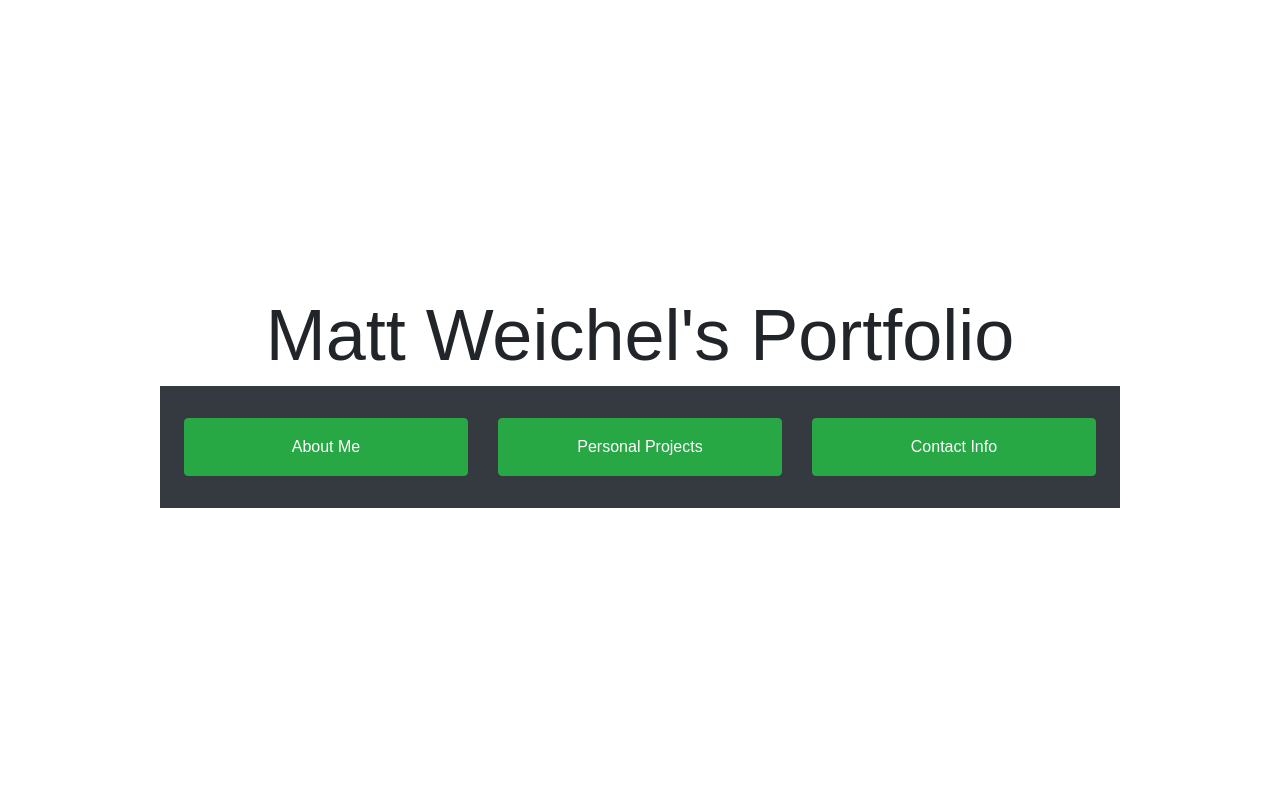
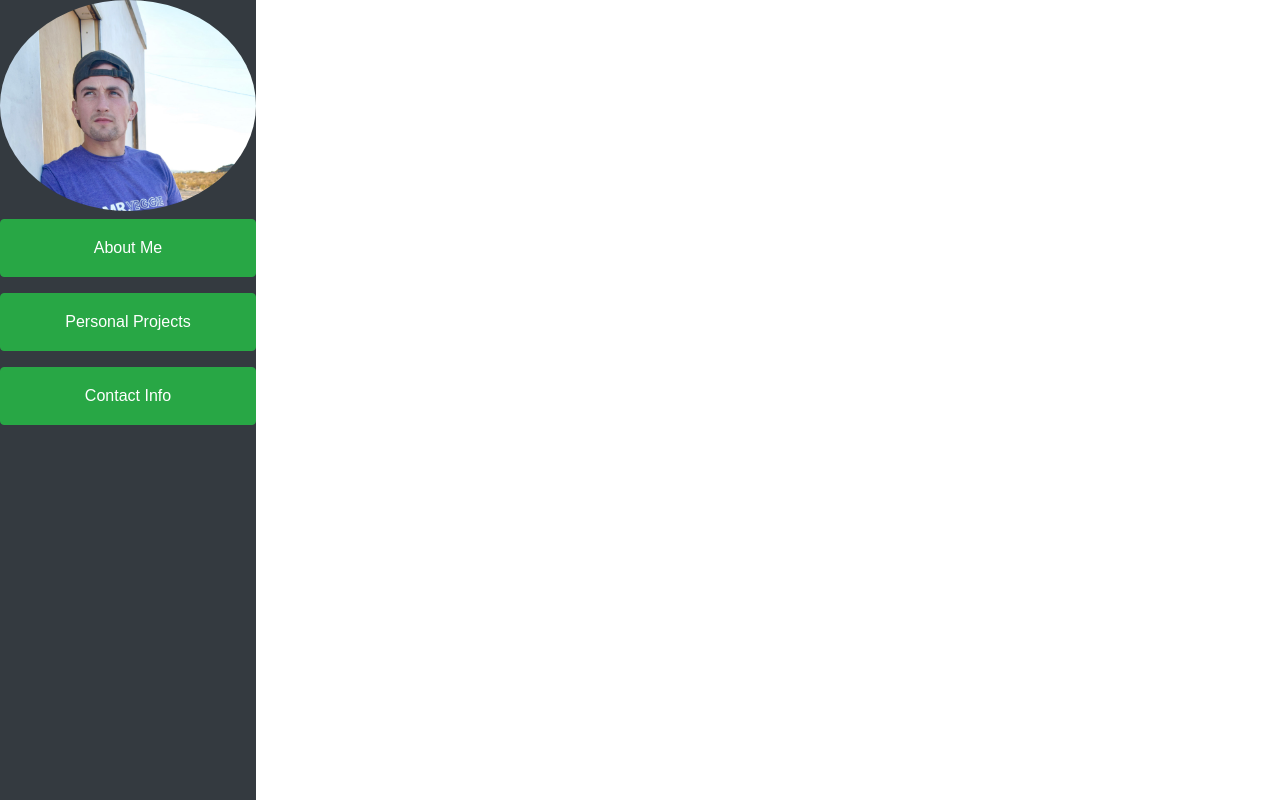
Before and after one commit to maweiche/pro_portfolio, a plain HTML site: page index.html in a window 1280 px wide. Drawn offline with nearby package versions, Linux system fonts and the light colour scheme.

Commit message:
html/css, relocated nav bar to left side of screen, reformatted image to be 20vw and styled.

```diff
--- a/assets/style.css
+++ b/assets/style.css
@@ -1,3 +1,13 @@
 *{
     font-family: Arial, Helvetica, sans-serif;
 }
+
+img {
+    border-radius: 50%;
+    max-width: 20vw;
+    height: auto;
+    display: block;
+    margin-left: auto;
+    margin-right: auto;
+
+}
--- a/index.html
+++ b/index.html
@@ -15,24 +15,23 @@
 <body>
 
     <main class="d-flex min-vh-100">
-        <div class="container-fluid my-auto">
-            <h1 class="display-3 text-center">Matt Weichel's Portfolio</h1>
-            <div class="row justify-content-center">
-                <div class="col-12 col-md-9 p-4 bg-dark">
-                    <div class="row">
-                        <div class="col-12 col-md-4">
+        <ul class="nav flex-column bg-dark">
+            <li>
+                <img id="profilePic" src="assets/images/profile img.jpg" alt="picture of Matt Weichel">
+            </li>
+                        <li class="nav-item">
                             <a href="#link" class="btn btn-block p-3 my-2 btn-success">About Me</a>
-                        </div>
-                        <div class="col-12 col-md-4">
+                        </li>
+                        <li class="nav-item">
                             <a href="#link2" class="btn btn-block p-3 my-2 btn-success">Personal Projects</a>
-                        </div>
-                        <div class="col-12 col-md-4">
+                        </li>
+                        <li class="nav-item">
                             <a href="#link3" class="btn btn-block p-3 my-2 btn-success">Contact Info</a>
-                        </div>
+                        </li>
                     </div>
                 </div>
             </div>
-        </div>
+        </ul>
     </main>
 
     <footer>
```
Also changed, not shown: assets/images/profile img.jpg (added), 2 other files.
